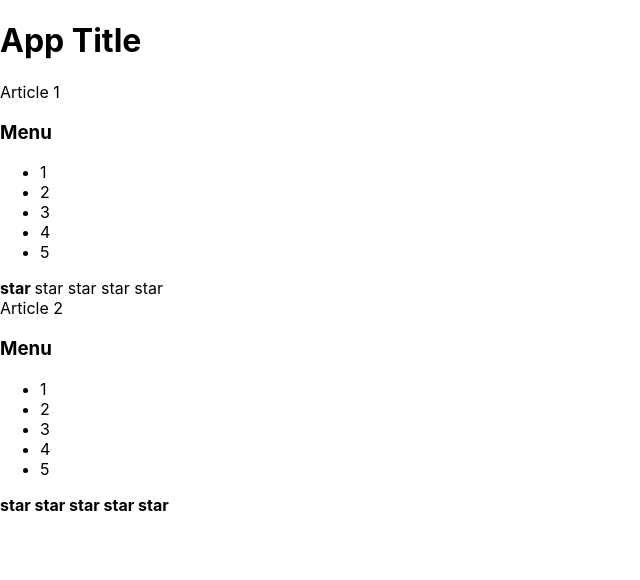
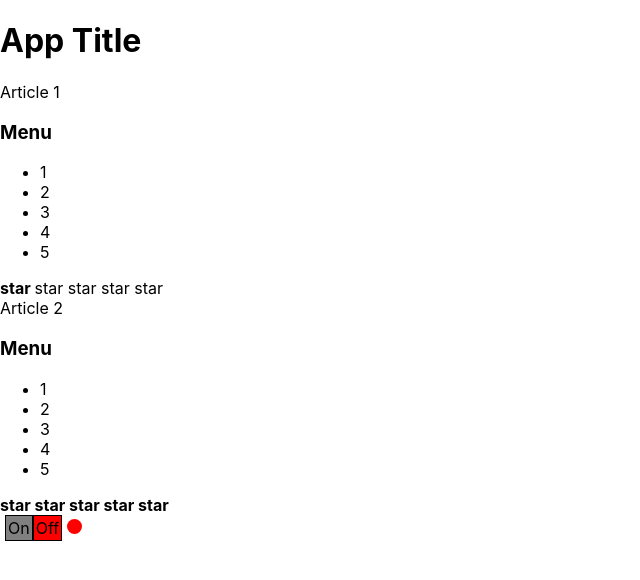
Before and after one commit to JuliaMargunova/reactPodrobno, a React (Create React App) app: page / in a window 1280 px wide. Shown: the top 580 px of the page, without its empty margins (0-640 px from the left). Built offline with nearby package versions, Linux system fonts and the light colour scheme.

Commit message:
useState added component OnOff

```diff
--- a/src/App.tsx
+++ b/src/App.tsx
@@ -1,9 +1,12 @@
-import React from 'react';
+import React, {useState} from 'react';
 import './App.css';
 import Accordion from "./components/Accordion/Accordion";
 import {Rating} from "./components/Rating/Rating";
+import {OnOff} from "./components/OnOff/OnOff";
+
 
 function App() {
+    const [isOnOff, setOnOff] = useState<boolean>(false)
     return (
         <div>
             <PageTitle title="App Title"/>
@@ -13,7 +16,7 @@ function App() {
             Article 2
             <Accordion title={"Menu"} collapsed={true}/>
             <Rating value={5}/>
-
+            <OnOff/>
         </div>
     );
 }
--- /dev/null
+++ b/src/components/OnOff/OnOff.tsx
@@ -0,0 +1,39 @@
+import React, {useState} from "react";
+import styles from './OnOff.module.css'
+
+
+export const OnOff = () => {
+    const [isOn,setOn]= useState<boolean>(false)
+    const onStyle = {
+        display: 'inline-block',
+        border: '1px solid ',
+        backgroundColor: isOn ? "green" : "grey",
+        padding: '2px',
+        marginLeft: '5px'
+    }
+    const offStyle = {
+        display: 'inline-block',
+        border: '1px solid ',
+        backgroundColor: isOn ? "grey" : "red",
+        padding: '2px'
+    }
+
+    const circle = {
+        height: '15px',
+        width: '15px',
+        borderRadius: '10px',
+        display: 'inline-block',
+        backgroundColor: isOn ? 'green' : 'red',
+        marginLeft: '5px'
+    }
+
+    return (
+        <div>
+            <div style={onStyle} onClick={()=>setOn(!isOn)}>On
+            </div>
+            <div style={offStyle} onClick={()=>setOn(!isOn)}>Off
+            </div>
+            <div style={circle}></div>
+        </div>
+    )
+}
```
Also changed, not shown: src/components/OnOff/OnOff.module.css (added).
